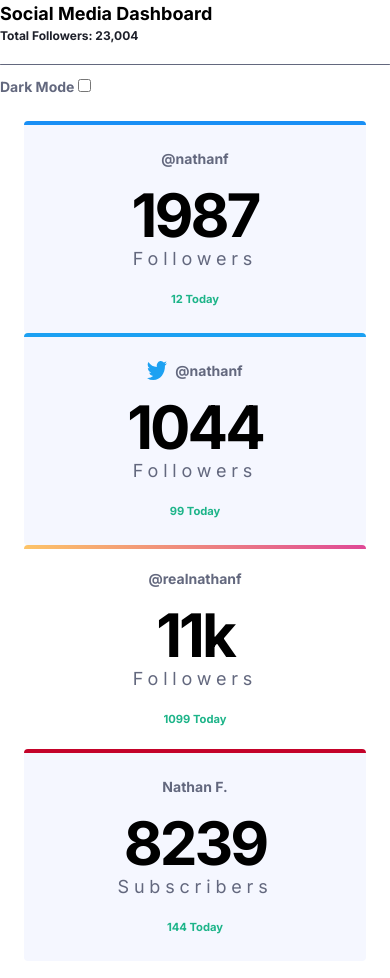
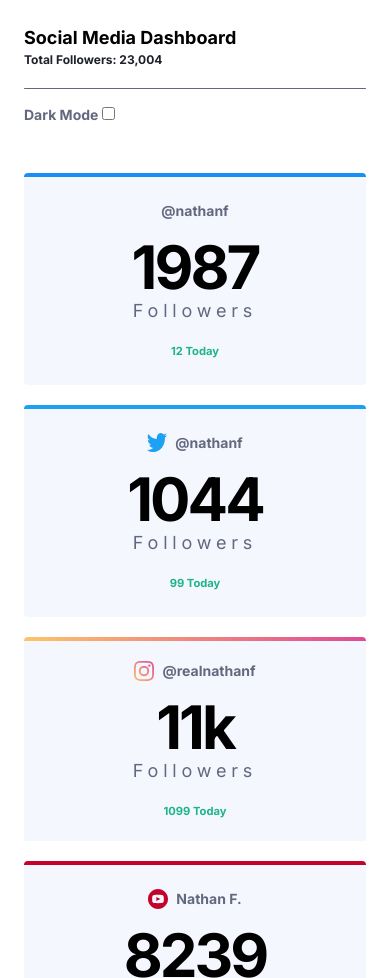
Before and after one commit to AgstAngelo/social-media-dashboard-with-theme-switcher-master, a website: page src/index.html in a window 390 px wide. Shown: the top 978 px of the page. Drawn offline with Linux system fonts and the light colour scheme.

Commit message:
feature: mobile version followers/subscribers board.

```diff
--- a/src/index.html
+++ b/src/index.html
@@ -22,20 +22,20 @@
 
   <body class="font-inter text-sm">
     <main class="flex flex-col bg-white">
-      <section class="flex flex-col">
+      <section class="flex flex-col p-6">
         <div class="">
           <h3 class="text-lg font-bold">Social Media Dashboard</h3>
           <h5 class="text-xs text-light-text-2 font-bold">
             Total Followers: 23,004
           </h5>
         </div>
-        <hr class="border-y-light-text-1 mt-5 mb-3 my-auto px-4 rounded" />
-        <div>
+        <hr class="border-light-text-1 mt-5 mb-3 my-auto rounded" />
+        <div class="pt-1">
           <span class="text-light-text-1 font-bold">Dark Mode</span>
           <input type="checkbox" />
         </div>
       </section>
-      <section class="flex flex-col p-6">
+      <section class="flex flex-col p-6 [&>article]:mb-5">
         <article
           class="flex flex-col items-center p-2 bg-light-card-2 border-t-4 border-facebook rounded hover:bg-light-card-1"
         >
@@ -47,23 +47,22 @@
         <article
           class="flex flex-col items-center p-2 bg-light-card-2 border-t-4 border-twitter rounded hover:bg-light-card-1"
         >
-          <div class="flex flex-row items-center px-1">
-            <img
-              class="w-5 h-5"
-              src="../images/icon-twitter.svg"
-              alt="facebook img"
-            />
-            <h6 class="py-4 pl-2 text-light-text-1 font-bold">@nathanf</h6>
-          </div>
+          <h6 class="flex p-4 text-light-text-1 font-bold">
+            <img class="w-5 h-5 mr-2 align-baseline" src="../images/icon-twitter.svg" alt="twitter img" />
+            @nathanf
+          </h6>
           <h2 class="text-6xl tracking-tighter font-bold">1044</h2>
           <p class="text-light-text-1 text-lg tracking-custom">Followers</p>
           <small class="p-4 text-lime-green font-bold">99 Today</small>
         </article>
         <article
-          class="pt-1 bg-gradient-to-r from-instagram-start to-instagram-end rounded hover:bg-light-card-1"
+          class="pt-1 bg-gradient-to-r from-instagram-start to-instagram-end rounded"
         >
-          <div class="flex flex-col items-center h-auto bg-white w-full p-1">
-            <h6 class="p-4 text-light-text-1 font-bold">@realnathanf</h6>
+          <div class="flex flex-col items-center h-full bg-light-card-2 w-full p-1 hover:bg-light-card-1">
+            <h6 class="flex p-4 text-light-text-1 font-bold">
+              <img class="w-5 h-5 mr-2 align-baseline" src="../images/icon-instagram.svg" alt="instagram img"/>
+              @realnathanf
+            </h6>
             <h2 class="text-6xl tracking-tighter font-bold">11k</h2>
             <p class="text-light-text-1 text-lg tracking-custom">Followers</p>
             <small class="p-4 text-lime-green font-bold">1099 Today</small>
@@ -72,10 +71,13 @@
         <article
           class="flex flex-col items-center p-2 bg-light-card-2 border-t-4 border-youTube rounded hover:bg-light-card-1"
         >
-          <h6 class="p-4 text-light-text-1 font-bold">Nathan F.</h6>
+          <h6 class="flex p-4 text-light-text-1 font-bold">
+            <img class="w-5 h-5 mr-2 align-baseline" src="../images/icon-youtube.svg" alt="youtube img"/>
+            Nathan F.
+          </h6>
           <h2 class="text-6xl tracking-tighter font-bold">8239</h2>
           <p class="text-light-text-1 text-lg tracking-custom">Subscribers</p>
-          <small class="p-4 text-lime-green font-bold">144 Today</small>
+          <small class="p-4 text-bright-red font-bold">144 Today</small>
         </article>
       </section>
       <section>
```
Also changed, not shown: src/main.css.
